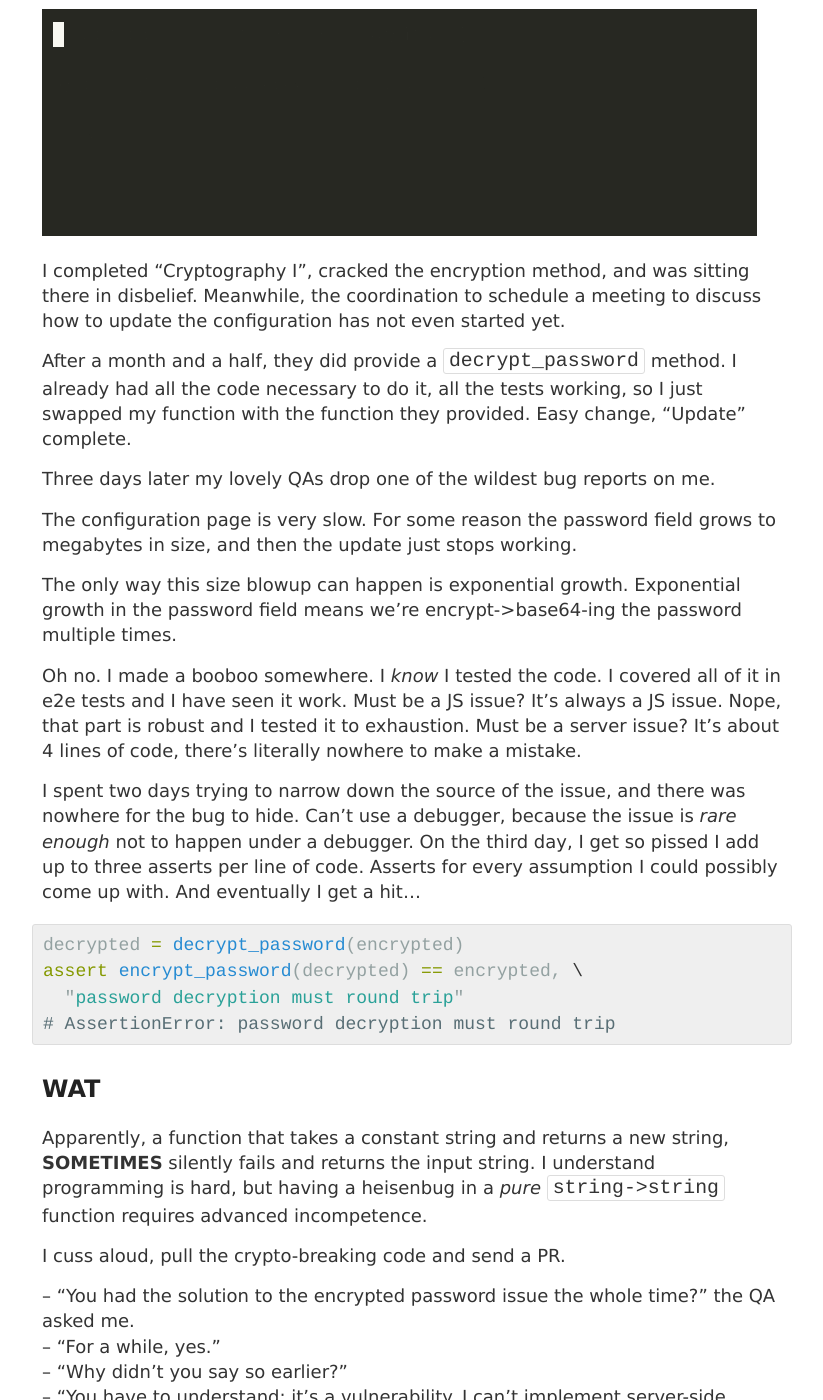
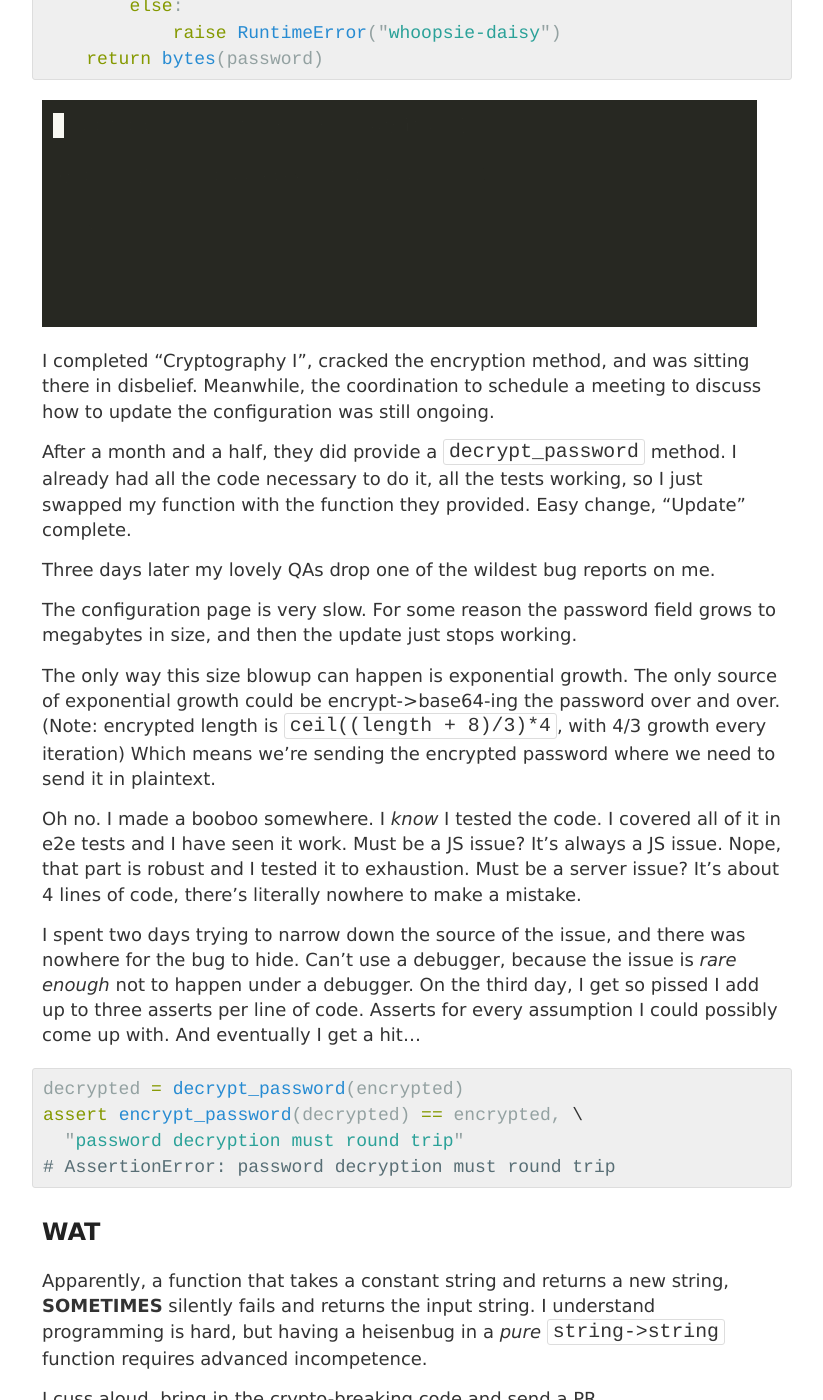
Before and after one commit to m1el/m1el.github.io, a Jekyll site: the page built from coding-sewer-tales/002-def-decrypt_password.md, in a window 1280 px wide and 1400 px high, scrolled down 2936 px. Shown: the whole window, without its empty margins (228-1051 px from the left). Built offline with Jekyll 4.4.1, drawn with Linux system fonts in a browser that asks for light colours; some of the changed text lies outside the part shown.

Commit message:
more edits

````diff
--- a/coding-sewer-tales/002-def-decrypt_password.md
+++ b/coding-sewer-tales/002-def-decrypt_password.md
@@ -49,16 +49,18 @@
 
 An important topic this course talks about is vulnerabilities in the encryption schemas.  So I was wondering -- are there any vulnerabilities in this `encrypt_password` schema?
 
+(Note: I'm using a made-up encryption schema that has the same vulnerability, but it has similar properties)
+
 Let's inspect the outputs and see if there's a pattern.
 
 ```
->>> encrypt_password("foo")
+>>> encrypt_password(b"foo")
 "EUKYcrNW2zCqWdc="
 hex: 11429872b356db30aa59d7
 >>> encrypt_password("bar")
 "EUKYcrNW2zCu0zQ="
 hex: 11429872b356db30aed334
->>> encrypt_password("far")
+>>> encrypt_password(b"far")
 "EUKYcrNW2zCqV/8="
 hex: 11429872b356db30aa57ff
 ```
@@ -70,7 +72,7 @@
 - The encryption of `"foo"` and `"far"` has the same byte in the ciphertext corresponding to `f`
 - The encryption of `"bar"` and `"far"` has different bytes in the ciphertext corresponding to `a` and `r`.
 
-Beause of constant key and IV, and the fact that the first byte can show us if the prefix is correct, we can recover the password, by guessing one byte at a time.
+Because of the constant key and IV, and the fact that the first byte can show us if the prefix is correct, we can recover the password, by guessing one byte at a time.
 
 (Note for an observant reader: the schema I'm using can be broken using XOR on the current byte, instead of brute forcing all 256 values.  I don't know if it's possible on the original code.)
 
@@ -98,7 +100,7 @@
 ![](../decrypt-password.gif)
 
 I completed "Cryptography I", cracked the encryption method, and was sitting there in disbelief.
-Meanwhile, the coordination to schedule a meeting to discuss how to update the configuration has not even started yet.
+Meanwhile, the coordination to schedule a meeting to discuss how to update the configuration was still ongoing.
 
 After a month and a half, they did provide a `decrypt_password` method.
 I already had all the code necessary to do it, all the tests working, so I just swapped my function with the function they provided.  Easy change, "Update" complete.
@@ -108,7 +110,7 @@
 The configuration page is very slow.  For some reason the password field grows to megabytes in size, and then the update just stops working.
 
 The only way this size blowup can happen is exponential growth.
-Exponential growth in the password field means we're encrypt->base64-ing the password multiple times.
+The only source of exponential growth could be encrypt->base64-ing the password over and over.  (Note: encrypted length is `ceil((length + 8)/3)*4`, with 4/3 growth every iteration)  Which means we're sending the encrypted password where we need to send it in plaintext.
 
 Oh no.  I made a booboo somewhere.  I *know* I tested the code.  I covered all of it in e2e tests and I have seen it work.
 Must be a JS issue?  It's always a JS issue.  Nope, that part is robust and I tested it to exhaustion.
@@ -130,7 +132,7 @@
 Apparently, a function that takes a constant string and returns a new string, **SOMETIMES** silently fails and returns the input string.
 I understand programming is hard, but having a heisenbug in a *pure* `string->string` function requires advanced incompetence.
 
-I cuss aloud, pull the crypto-breaking code and send a PR.
+I cuss aloud, bring in the crypto-breaking code and send a PR.
 
 – "You had the solution to the encrypted password issue the whole time?" the QA asked me.
 – "For a while, yes."
@@ -139,8 +141,8 @@
 
 ## Lessons learned?
 
-Did I learn anything?  I guess I learned not to roll my own crypto.
+Did I learn anything?  I guess I learned that rolling your own crypto is a bad idea.
 I learned that asserts are really helpful.
 The assert that helped was truly ridiculous; you wouldn't use it in a regular codebase.
 
-If a function has a pure interface, and doesn't change over time, you should be very sorry if it has intermittent failures.
+If a function has a pure interface, and doesn't change over time, you should feel ashamed if it has intermittent failures.
````
Also changed, not shown: other parts of coding-sewer-tales/002-def-decrypt_password.md (+2 -2 lines).
